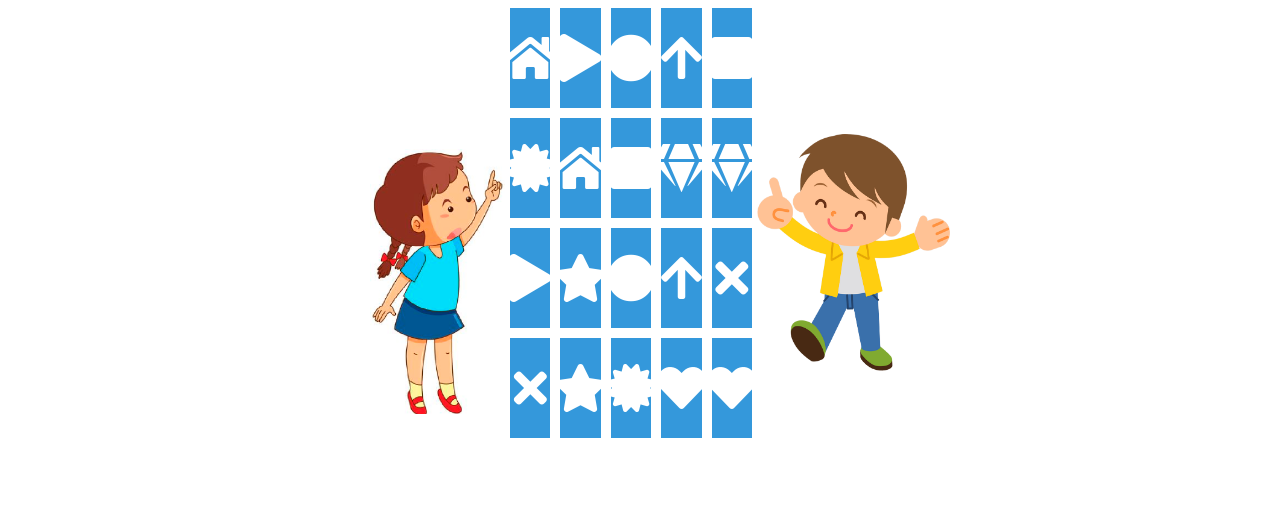
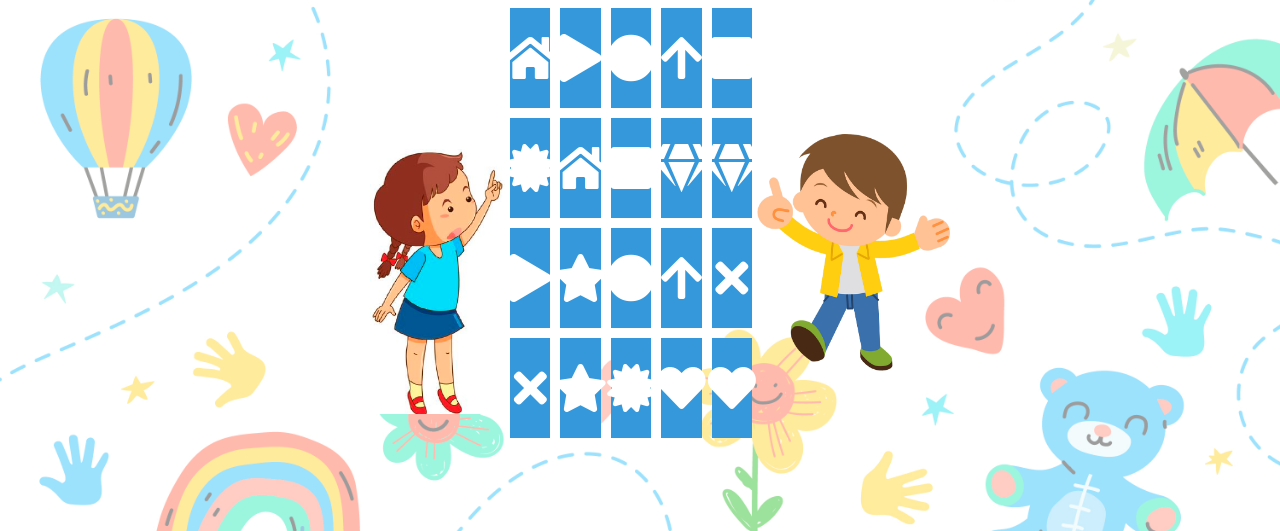
Before and after one commit to jwprogramer/jogoEncontreSeuPar, a plain HTML site: page index.html in a window 1280 px wide. Shown: the part 289-820 px from the top of the page. Drawn offline with Linux system fonts and the light colour scheme; the site is published under a folder, as on GitHub Pages, so addresses that start at the root find nothing.

Commit message:
Correção

```diff
--- a/css/style.css
+++ b/css/style.css
@@ -2,10 +2,6 @@ body {
   margin: 0;
   font-family: 'Arial', sans-serif;
   overflow: hidden; /* Oculta a barra de rolagem */
-  background-image: url('/images/fundo.png');
-  background-size: cover; /* Isso ajusta o tamanho da imagem para cobrir todo o corpo */
-  background-repeat: no-repeat;
-  background-position: center;
 }
 
 .container {
--- a/index.html
+++ b/index.html
@@ -7,7 +7,7 @@
   <link rel="stylesheet" href="css/style.css">
   <title>Encontre seu Par!</title>
 </head>
-<body>
+<body style="background-image: url('images/fundo.png'); background-size: cover; background-repeat: no-repeat; background-position: center">
   <div class="container">
     <header>
       <img src="images/logo.png" alt="Logo do jogo">
```
